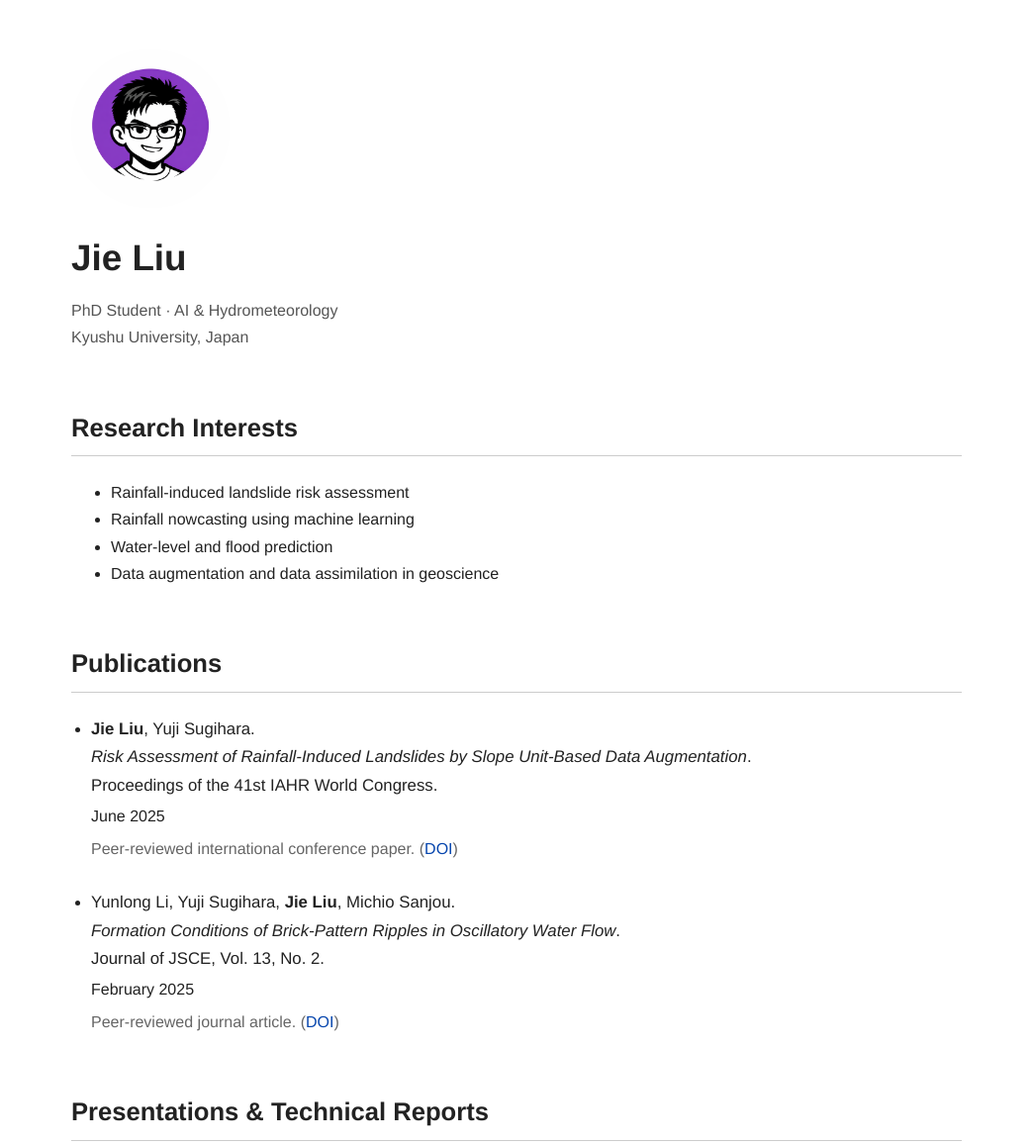
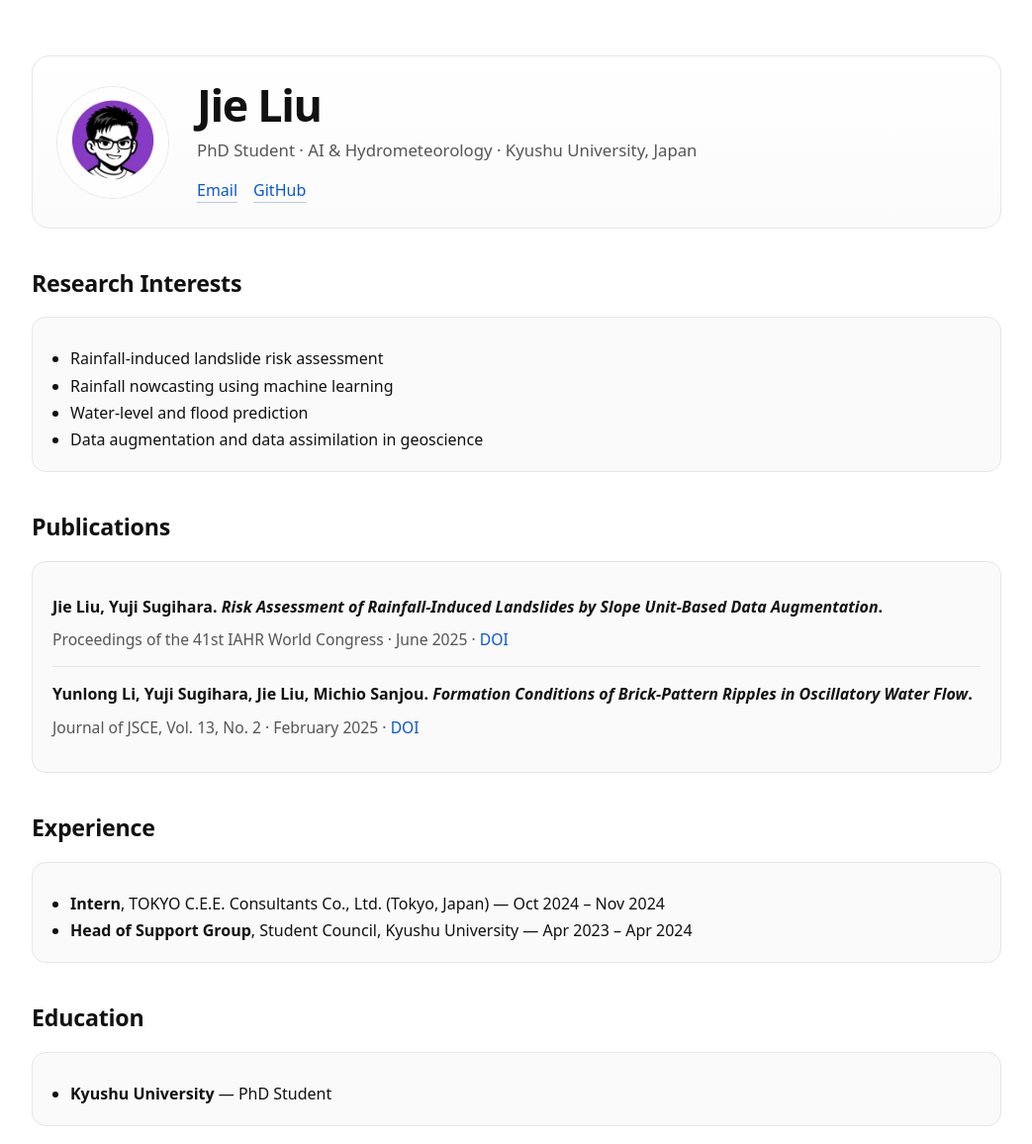
Before and after one commit to KetsuRyuu/KetsuRyuu.github.io, a plain HTML site: page index.html in a window 1280 px wide. Shown: the top 1156 px of the page at 99% size, without its empty margins (118-1161 px from the left). Drawn offline with Linux system fonts and the light colour scheme.

Commit message:
Update index.html

```diff
--- a/index.html
+++ b/index.html
@@ -6,238 +6,258 @@
   <title>Jie Liu | Academic Homepage</title>
 
   <style>
-    body {
-      font-family: "Helvetica Neue", Arial, sans-serif;
-      max-width: 900px;
-      margin: auto;
-      padding: 50px 40px;
-      line-height: 1.7;
-      color: #222;
+    :root{
+      --text:#111;
+      --muted:#555;
+      --border:#e6e6e6;
+      --card:#fafafa;
+      --link:#0b57d0;
     }
 
-    h1 {
-      font-size: 2.3em;
-      margin: 0 0 0.2em 0;
+    body{
+      font-family: ui-sans-serif, system-ui, -apple-system, BlinkMacSystemFont,
+                   "Segoe UI", Roboto, Helvetica, Arial, sans-serif;
+      margin: 0;
+      background: #ffffff;
+      color: var(--text);
+      line-height: 1.7;
     }
 
-    h2 {
-      border-bottom: 1px solid #ccc;
-      padding-bottom: 6px;
-      margin-top: 2.2em;
-      margin-bottom: 0.9em;
-      font-size: 1.6em;
+    .container{
+      max-width: 980px;
+      margin: 0 auto;
+      padding: 56px 22px;
     }
 
-    .subtitle {
-      color: #555;
-      margin-bottom: 1.8em;
+    /* ===== Top Header ===== */
+    .top{
+      display:flex;
+      align-items:center;
+      gap: 28px;
+      padding: 24px;
+      border: 1px solid var(--border);
+      border-radius: 18px;
+      background: linear-gradient(180deg, #ffffff 0%, #fbfbfb 100%);
     }
 
-    /* Unified list style (same as your screenshot) */
-    .item-list {
-      padding-left: 20px; /* keeps the bullet */
+    .avatar{
+      width: 112px;
+      height: 112px;
+      border-radius: 50%;
+      flex-shrink: 0;
+      object-fit: cover;          /* ⭐ 关键：适配 1024x1024 */
+      border: 1px solid var(--border);
+      background: #fff;
+    }
+
+    .headline{
+      min-width: 0;
+    }
+
+    .headline h1{
+      font-size: 2.8rem;
+      font-weight: 850;
+      letter-spacing: -0.03em;
+      margin: 0 0 8px 0;
+      line-height: 1.1;
+    }
+
+    .tagline{
+      margin: 0;
+      color: var(--muted);
+      font-size: 1.05rem;
+    }
+
+    .links{
+      margin-top: 12px;
+      padding: 0;
+      list-style: none;
+      display: flex;
+      flex-wrap: wrap;
+      gap: 10px 16px;
+    }
+
+    .links a{
+      color: var(--link);
+      text-decoration: none;
+      border-bottom: 1px solid rgba(11,87,208,0.3);
+      padding-bottom: 1px;
+    }
+
+    .links a:hover{
+      border-bottom-color: rgba(11,87,208,0.8);
+    }
+
+    /* ===== Sections ===== */
+    h2{
+      margin: 36px 0 14px 0;
+      font-size: 1.45rem;
+      letter-spacing: -0.01em;
+    }
+
+    .card{
+      border: 1px solid var(--border);
+      border-radius: 14px;
+      background: var(--card);
+      padding: 18px 20px;
+    }
+
+    ul{
+      margin: 10px 0 0 0;
+      padding-left: 18px;
+    }
+
+    /* Publications */
+    .pub-list{
+      list-style: none;
+      padding: 0;
       margin: 0;
     }
 
-    .item-list li {
-      margin-bottom: 1.7em;
+    .pub{
+      padding: 14px 0;
+      border-bottom: 1px solid var(--border);
     }
 
-    .item-title {
-      font-size: 1.05em;
-      margin-bottom: 0.15em;
+    .pub:last-child{
+      border-bottom: none;
     }
 
-    .item-date {
-      font-size: 1em;
-      margin-bottom: 0.35em;
+    .pub .title{
+      margin: 0 0 6px 0;
+      font-weight: 650;
     }
 
-    .item-desc {
-      color: #666;
+    .pub .meta{
+      margin: 0;
+      color: var(--muted);
+      font-size: 0.98rem;
     }
 
-    .item-desc a {
-      color: #0645ad;
+    .pub a{
+      color: var(--link);
       text-decoration: none;
     }
 
-    .item-desc a:hover {
+    .pub a:hover{
       text-decoration: underline;
     }
 
-    .note {
-      color: #666;
-      font-size: 0.9em;
-      margin-top: -0.4em;
+    /* ===== Mobile ===== */
+    @media (max-width: 720px){
+      .container{
+        padding: 30px 16px;
+      }
+
+      .top{
+        flex-direction: column;
+        align-items: flex-start;
+      }
+
+      .avatar{
+        width: 100px;
+        height: 100px;
+      }
+
+      .headline h1{
+        font-size: 2.2rem;
+      }
     }
   </style>
 </head>
 
 <body>
-    <img
-    src="image.png"
-    alt="Jie Liu"
-    style="
-      width: 160px;
-      border-radius: 50%;
-      display: block;
-      margin-bottom: 20px;
-    "
-  >
+  <div class="container">
 
+    <!-- Header -->
+    <header class="top">
+      <img src="image.png" alt="Jie Liu" class="avatar">
+      <div class="headline">
         <h1>Jie Liu</h1>
-  <div class="subtitle">
-    PhD Student · AI & Hydrometeorology<br>
-    Kyushu University, Japan
+        <p class="tagline">
+          PhD Student · AI &amp; Hydrometeorology · Kyushu University, Japan
+        </p>
+        <ul class="links">
+          <li><a href="mailto:liu.jie.795@kyushu-u.ac.jp">Email</a></li>
+          <li><a href="https://ketsuryuu.github.io/">GitHub</a></li>
+          <!-- 可选 -->
+          <!-- <li><a href="#">Google Scholar</a></li> -->
+          <!-- <li><a href="#">CV (PDF)</a></li> -->
+        </ul>
       </div>
+    </header>
 
+    <!-- Research -->
     <h2>Research Interests</h2>
+    <div class="card">
       <ul>
         <li>Rainfall-induced landslide risk assessment</li>
         <li>Rainfall nowcasting using machine learning</li>
         <li>Water-level and flood prediction</li>
         <li>Data augmentation and data assimilation in geoscience</li>
       </ul>
+    </div>
+
+    <!-- Publications -->
     <h2>Publications</h2>
-  <ul class="item-list">
-    <li>
-      <div class="item-title">
-        <b>Jie Liu</b>, Yuji Sugihara.<br>
-        <i>Risk Assessment of Rainfall-Induced Landslides by Slope Unit-Based Data Augmentation</i>.<br>
-        Proceedings of the 41st IAHR World Congress.
-      </div>
-      <div class="item-date">June 2025</div>
-      <div class="item-desc">
-        Peer-reviewed international conference paper.
-        (<a href="https://doi.org/10.64697/978-90-835589-7-4_41WC-P2023-cd">DOI</a>)
-      </div>
+    <div class="card">
+      <ul class="pub-list">
+        <li class="pub">
+          <p class="title">
+            <b>Jie Liu</b>, Yuji Sugihara.
+            <i>Risk Assessment of Rainfall-Induced Landslides by Slope Unit-Based Data Augmentation</i>.
+          </p>
+          <p class="meta">
+            Proceedings of the 41st IAHR World Congress · June 2025 ·
+            <a href="https://doi.org/10.64697/978-90-835589-7-4_41WC-P2023-cd">DOI</a>
+          </p>
         </li>
 
-    <li>
-      <div class="item-title">
-        Yunlong Li, Yuji Sugihara, <b>Jie Liu</b>, Michio Sanjou.<br>
-        <i>Formation Conditions of Brick-Pattern Ripples in Oscillatory Water Flow</i>.<br>
-        Journal of JSCE, Vol. 13, No. 2.
-      </div>
-      <div class="item-date">February 2025</div>
-      <div class="item-desc">
-        Peer-reviewed journal article.
-        (<a href="https://doi.org/10.2208/journalofjsce.24-16113">DOI</a>)
-      </div>
+        <li class="pub">
+          <p class="title">
+            Yunlong Li, Yuji Sugihara, <b>Jie Liu</b>, Michio Sanjou.
+            <i>Formation Conditions of Brick-Pattern Ripples in Oscillatory Water Flow</i>.
+          </p>
+          <p class="meta">
+            Journal of JSCE, Vol. 13, No. 2 · February 2025 ·
+            <a href="https://doi.org/10.2208/journalofjsce.24-16113">DOI</a>
+          </p>
         </li>
       </ul>
+    </div>
 
-  <h2>Presentations & Technical Reports</h2>
-  <ul class="item-list">
+    <!-- Experience -->
+    <h2>Experience</h2>
+    <div class="card">
+      <ul>
         <li>
-      <div class="item-title">
-        <i>Risk Assessment of Rainfall-Induced Landslides in Kitakyushu Area</i>.<br>
-        Poster presentation, The 25th Cross Straits Symposium on Energy and Environmental Science and Technology (CSS-EEST25),
-        IGSES, Kyushu University, Japan.
-      </div>
-      <div class="item-date">November 20–22, 2023</div>
-      <div class="item-desc">
-        (<a href="https://www.tj.kyushu-u.ac.jp/css-eest25/index.php">CSS-EEST25</a>)
-      </div>
+          <b>Intern</b>, TOKYO C.E.E. Consultants Co., Ltd. (Tokyo, Japan)
+          — Oct 2024 – Nov 2024
         </li>
-
         <li>
-      <div class="item-title">
-        <i>IV-27: GISを用いた急傾斜地崩壊危険箇所抽出の高度化について</i>.<br>
-        JSCE Western Branch Research Presentation Meeting, Japan Society of Civil Engineers (JSCE).
-      </div>
-      <div class="item-date">March 5, 2022 </div>
-      <div class="item-desc">
-        (<a href="https://www.jsce.or.jp/branch/seibu/03_study/r_03_kenkyu.html">JSCE Western Branch</a>)
-      </div>
+          <b>Head of Support Group</b>, Student Council, Kyushu University
+          — Apr 2023 – Apr 2024
         </li>
       </ul>
+    </div>
 
-  <h2>Academic & Professional Experience</h2>
-  <ul class="item-list">
-    <li>
-      <div class="item-title">
-        <b>Intern</b>, Environmental Disaster Prevention / Environmental Monitoring Division,<br>
-        TOKYO C.E.E. Consultants Co., Ltd. (Tokyo, Japan)
+    <!-- Education -->
+    <h2>Education</h2>
+    <div class="card">
+      <ul>
+        <li><b>Kyushu University</b> — PhD Student</li>
+      </ul>
     </div>
-      <div class="item-date">October 2024 – November 2024</div>
-      <div class="item-desc">
-        Participated in environmental and disaster prevention research projects.
-        (<a href="https://www.tokencon.co.jp/">Company website</a>)
+
+    <!-- Contact -->
+    <h2>Contact</h2>
+    <div class="card">
+      <ul>
+        <li>Email: liu.jie.795.[at].kyushu-u.ac.jp</li>
+        <li>Website: <a href="https://ketsuryuu.github.io/">https://ketsuryuu.github.io/</a></li>
+      </ul>
     </div>
-    </li>
 
-    <li>
-      <div class="item-title">
-        <b>Head of Support Group</b>, Student Council,<br>
-        Graduate School of Integrated Science and Technology, Kyushu University
   </div>
-      <div class="item-date">April 2023 – April 2024</div>
-      <div class="item-desc">
-        Responsible for student support activities and coordination with university administration.
-        (<a href="https://www.tj.kyushu-u.ac.jp/current_stds/student_council.php">Website</a>)
-      </div>
-    </li>
-  </ul>
-
-  <h2>Teaching & Professional Development</h2>
-  <ul class="item-list">
-    <li>
-      <div class="item-title">
-        <b>Program for Future Faculty Development (PFFP)</b>, Kyushu University<br>
-        Certificate of Completion
-      </div>
-      <div class="item-date">2024</div>
-      <div class="item-desc">
-        University-wide professional development program focusing on teaching skills, curriculum design,
-        and academic professionalism.<br>
-        <a href="https://ta-support.kyushu-u.ac.jp/about_program">Program Overview</a> ·
-        <a href="https://mirai.kyushu-u.ac.jp/curriculum/improvement/">Curriculum</a> ·
-        <a href="https://mirai.kyushu-u.ac.jp/topics/2557/">Activities</a>
-      </div>
-    </li>
-  </ul>
-
-  <h2>Scholarships & Awards</h2>
-  <ul class="item-list">
-    <li>
-      <div class="item-title">
-        <b>Yoneyama Memorial Foundation Scholarship</b>
-      </div>
-      <div class="item-date">April 2024 – April 2026</div>
-      <div class="item-desc"></div>
-    </li>
-
-    <li>
-      <div class="item-title">
-        <b>Fukuoka Prefectural International Exchange Center Scholarship</b>
-      </div>
-      <div class="item-date">April 2019 – March 2020</div>
-      <div class="item-desc"></div>
-    </li>
-  </ul>
-
-  <h2>Education</h2>
-  <ul class="item-list">
-    <li>
-      <div class="item-title"><b>Kyushu University</b></div>
-      <div class="item-date">PhD Student</div>
-      <div class="item-desc">
-      </div>
-    </li>
-  </ul>
-
-  <h2>Contact</h2>
-<ul>
-  <li>Email: liu.jie.795.[at].kyushu-u.ac.jp </li>
-  <li>
-    GitHub:
-    <a href="https://ketsuryuu.github.io/">
-      https://ketsuryuu.github.io/
-    </a>
-  </li>
-</ul>
-
 </body>
 </html>
```
Lines whose indentation alone changed are shown as unchanged.
